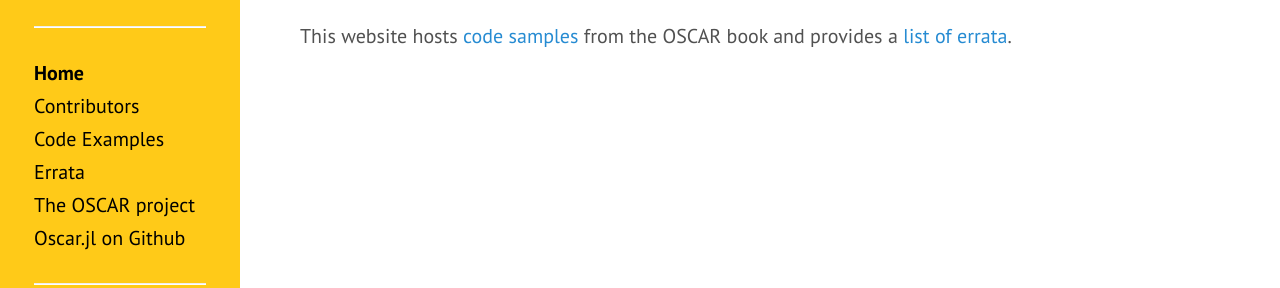
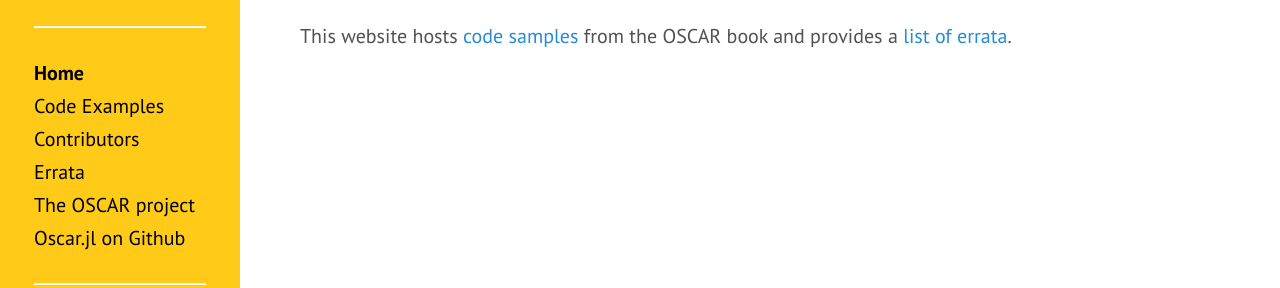
Before and after one commit to oscar-system/book.oscar-system.org, a Jekyll site: the page built from index.md, in a window 1280 px wide. Shown: the part 156-444 px from the top of the page. Built offline with Jekyll 4.4.1, drawn with Linux system fonts in a browser that asks for light colours.

Commit message:
Code examples before contributors

```diff
--- a/_includes/sidebar.html
+++ b/_includes/sidebar.html
@@ -12,9 +12,9 @@
 
       <a class="sidebar-nav-item{% if page.url == '/' %} active{% endif %}" href="{{ site.baseurl }}/">Home</a>
 
+      <a class="sidebar-nav-item{% if page.url == '/examples/' %} active{% endif %}" href="{{ site.baseurl }}/examples">Code Examples</a>
+
       <a class="sidebar-nav-item{% if page.url == '/contributors/' %} active{% endif %}" href="{{ site.baseurl }}/contributors">Contributors</a>
-
-      <a class="sidebar-nav-item{% if page.url == '/examples/' %} active{% endif %}" href="{{ site.baseurl }}/examples">Code Examples</a>
 
       <a class="sidebar-nav-item{% if page.url == '/errata/' %} active{% endif %}" href="{{ site.baseurl }}/errata">Errata</a>
 
```
